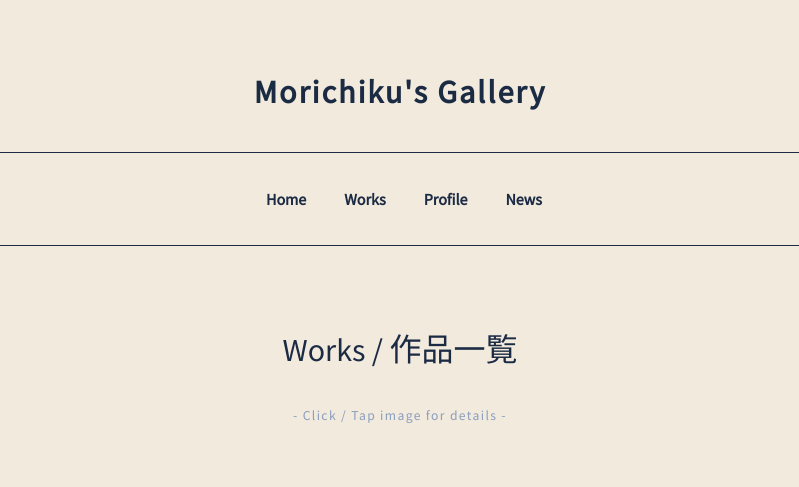
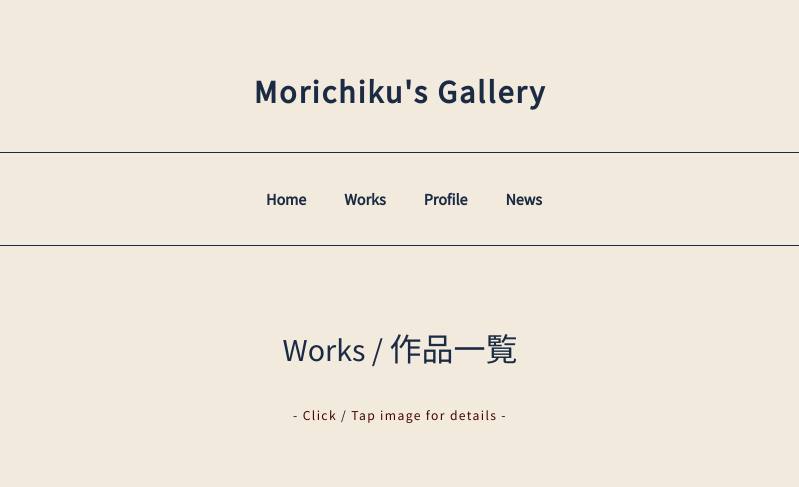
Before and after one commit to Morichiku/morichiku.github.io, a plain HTML site: page works.html in a window 1280 px wide. Shown: the top 487 px of the page, without its empty margins (240-1039 px from the left). Drawn offline with Linux system fonts and the light colour scheme.

Commit message:
Update works.html

```diff
--- a/works.html
+++ b/works.html
@@ -73,7 +73,7 @@ window.addEventListener('pageshow', function(e) {
         <section id="two">
             <header class="major fade-in-up" style="text-align: center; margin-bottom: 4em;">
                 <h2>Works / 作品一覧</h2>
-                <p style="font-size: 0.85em; margin-top: 1em; color: #8a9ebf; letter-spacing: 0.1em;">- Click / Tap image for details -</p>
+                <p style="font-size: 0.85em; margin-top: 1em; color: #470606; letter-spacing: 0.1em;">- Click / Tap image for details -</p>
             </header>
             <div class="row">
 
```
